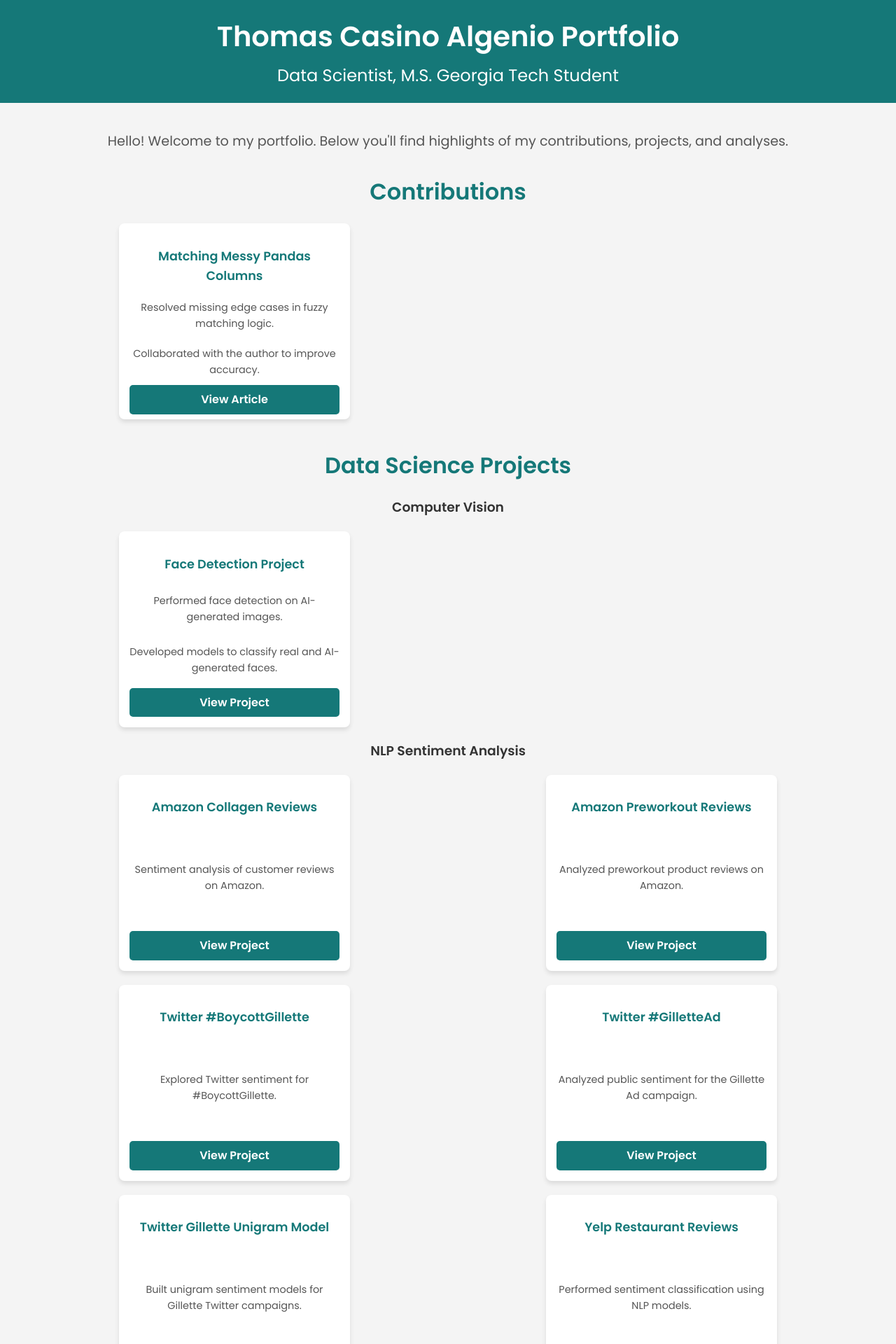
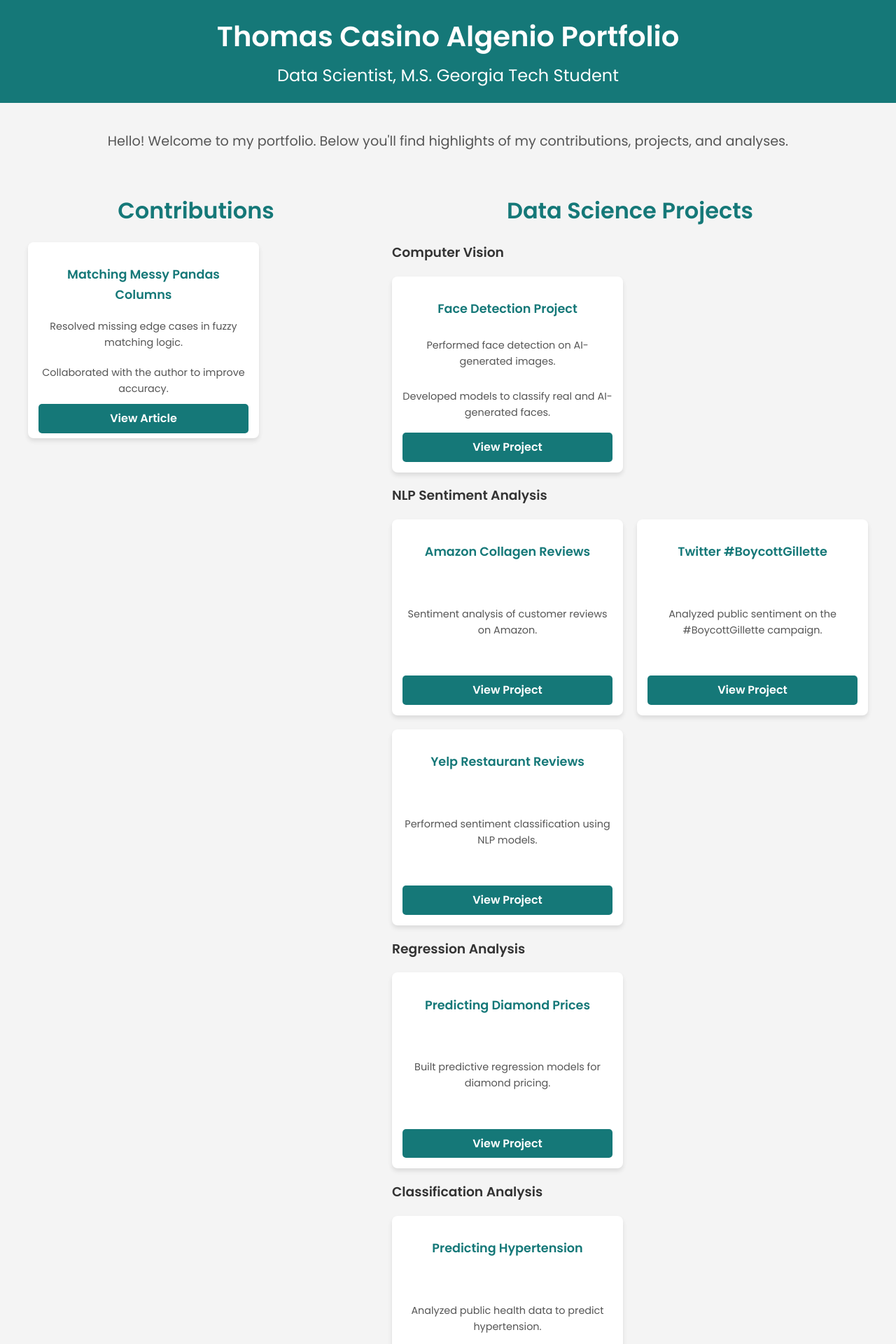
Before and after one commit to thomasalgenio/Thomas_Portfolio, a Jekyll site: the page built from README.md, in a window 1280 px wide. Shown: the top 1920 px of the page at 70% size. Built offline with Jekyll 4.4.1, drawn with Linux system fonts in a browser that asks for light colours; our own code applies the rules of GitHub Pages for plain Markdown files; some of the changed text lies outside the part shown.

Commit message:
Update default.html

```diff
--- a/_layouts/default.html
+++ b/_layouts/default.html
@@ -48,6 +48,12 @@
         font-size: 2rem;
         margin-bottom: 20px;
         text-align: center;
+      }
+
+      .grid-2-columns {
+        display: grid;
+        grid-template-columns: 1fr 1fr;
+        gap: 40px;
       }
 
       .projects {
@@ -136,8 +142,10 @@
         Hello! Welcome to my portfolio. Below you'll find highlights of my contributions, projects, and analyses.
       </div>
 
-      <!-- Contributions Section -->
-      <section>
+      <!-- Top Row: Contributions and Data Science Projects -->
+      <section class="grid-2-columns">
+        <!-- Contributions -->
+        <div>
           <h2>Contributions</h2>
           <div class="projects">
             <div class="project-card">
@@ -147,14 +155,14 @@
               <a href="https://medium.com/analytics-vidhya/matching-messy-pandas-columns-with-fuzzywuzzy-4adda6c7994f" class="btn">View Article</a>
             </div>
           </div>
-      </section>
+        </div>
 
-      <!-- Data Science Projects Section -->
-      <section>
+        <!-- Data Science Projects -->
+        <div>
           <h2>Data Science Projects</h2>
 
           <!-- Computer Vision -->
-        <h3 style="text-align: center;">Computer Vision</h3>
+          <h3>Computer Vision</h3>
           <div class="projects">
             <div class="project-card">
               <h3>Face Detection Project</h3>
@@ -165,7 +173,7 @@
           </div>
 
           <!-- NLP Sentiment Analysis -->
-        <h3 style="text-align: center;">NLP Sentiment Analysis</h3>
+          <h3>NLP Sentiment Analysis</h3>
           <div class="projects">
             <div class="project-card">
               <h3>Amazon Collagen Reviews</h3>
@@ -173,23 +181,8 @@
               <a href="https://github.com/thomasalgenio/Sample_Projects/tree/main/NLP_Sentiment_Analysis_Amazon" class="btn">View Project</a>
             </div>
             <div class="project-card">
-            <h3>Amazon Preworkout Reviews</h3>
-            <p>Analyzed preworkout product reviews on Amazon.</p>
-            <a href="https://github.com/thomasalgenio/Sample_Projects/tree/main/NLP_Sentiment_Analysis_Amazon" class="btn">View Project</a>
-          </div>
-          <div class="project-card">
               <h3>Twitter #BoycottGillette</h3>
-            <p>Explored Twitter sentiment for #BoycottGillette.</p>
-            <a href="https://github.com/thomasalgenio/Sample_Projects/tree/main/NLP_Sentiment_Analysis_Gillette" class="btn">View Project</a>
-          </div>
-          <div class="project-card">
-            <h3>Twitter #GilletteAd</h3>
-            <p>Analyzed public sentiment for the Gillette Ad campaign.</p>
-            <a href="https://github.com/thomasalgenio/Sample_Projects/tree/main/NLP_Sentiment_Analysis_Gillette" class="btn">View Project</a>
-          </div>
-          <div class="project-card">
-            <h3>Twitter Gillette Unigram Model</h3>
-            <p>Built unigram sentiment models for Gillette Twitter campaigns.</p>
+              <p>Analyzed public sentiment on the #BoycottGillette campaign.</p>
               <a href="https://github.com/thomasalgenio/Sample_Projects/tree/main/NLP_Sentiment_Analysis_Gillette" class="btn">View Project</a>
             </div>
             <div class="project-card">
@@ -200,32 +193,23 @@
           </div>
 
           <!-- Regression Analysis -->
-        <h3 style="text-align: center;">Regression Analysis</h3>
+          <h3>Regression Analysis</h3>
           <div class="projects">
             <div class="project-card">
-            <h3>Predicting Bank Loan Approval</h3>
-            <p>Developed predictive models for bank loan approvals.</p>
-            <a href="https://github.com/thomasalgenio/Sample_Projects/tree/main/Bank_Loan_Prediction" class="btn">View Project</a>
-          </div>
-          <div class="project-card">
               <h3>Predicting Diamond Prices</h3>
-            <p>Predicted prices using regression models.</p>
+              <p>Built predictive regression models for diamond pricing.</p>
               <a href="https://github.com/thomasalgenio/Sample_Projects/tree/main/Diamond_Prices_Prediction" class="btn">View Project</a>
             </div>
           </div>
 
           <!-- Classification Analysis -->
-        <h3 style="text-align: center;">Classification Analysis</h3>
+          <h3>Classification Analysis</h3>
           <div class="projects">
             <div class="project-card">
               <h3>Predicting Hypertension</h3>
-            <p>Analyzed public health data.</p>
+              <p>Analyzed public health data to predict hypertension.</p>
               <a href="https://github.com/thomasalgenio/Sample_Projects/tree/main/Hypertension_Prediction" class="btn">View Project</a>
             </div>
-          <div class="project-card">
-            <h3>Hypertension Insights</h3>
-            <p>Generated insights from health data.</p>
-            <a href="https://github.com/thomasalgenio/Sample_Projects/tree/main/Hypertension_Prediction" class="btn">View Project</a>
           </div>
         </div>
       </section>
```
Lines whose indentation alone changed are shown as unchanged.
